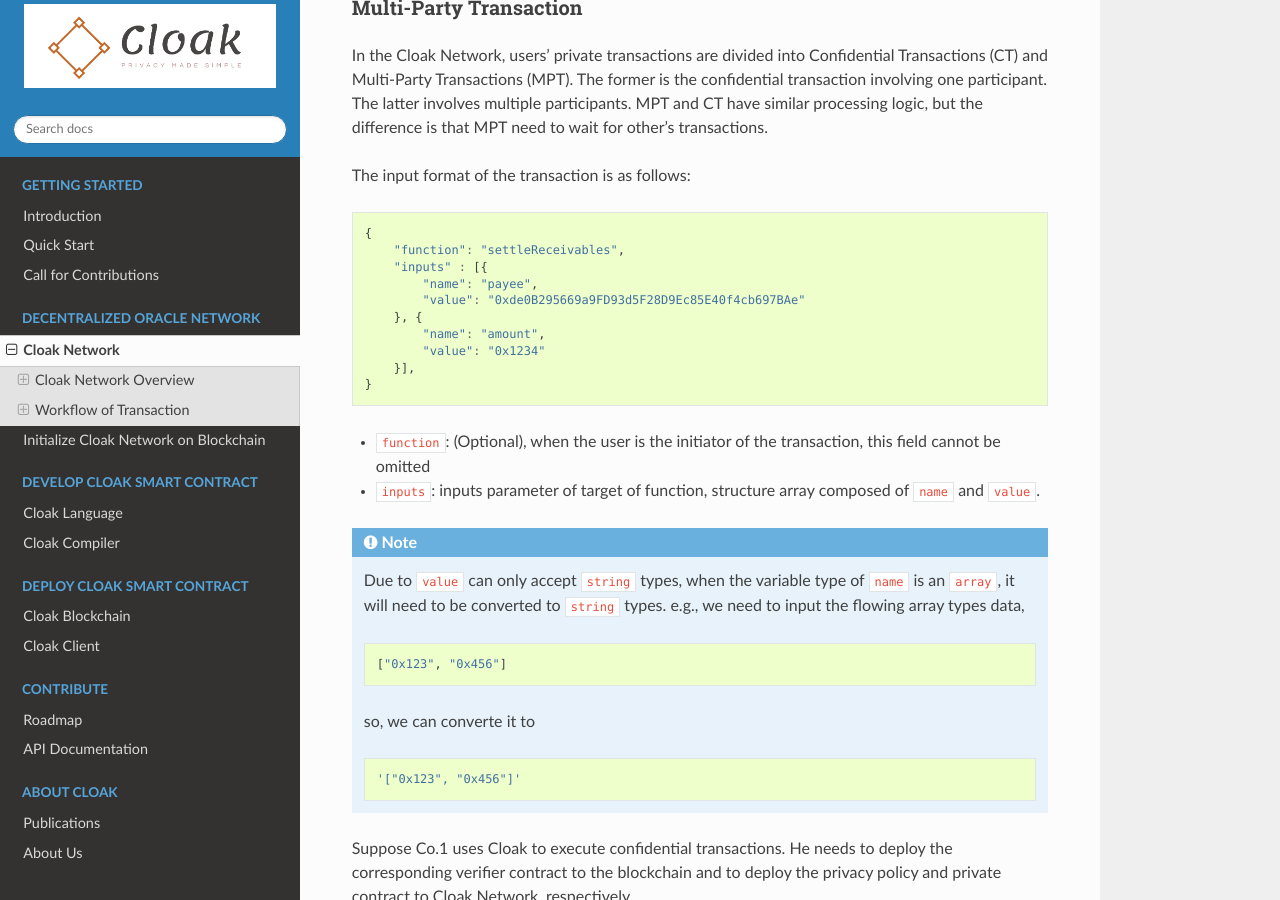
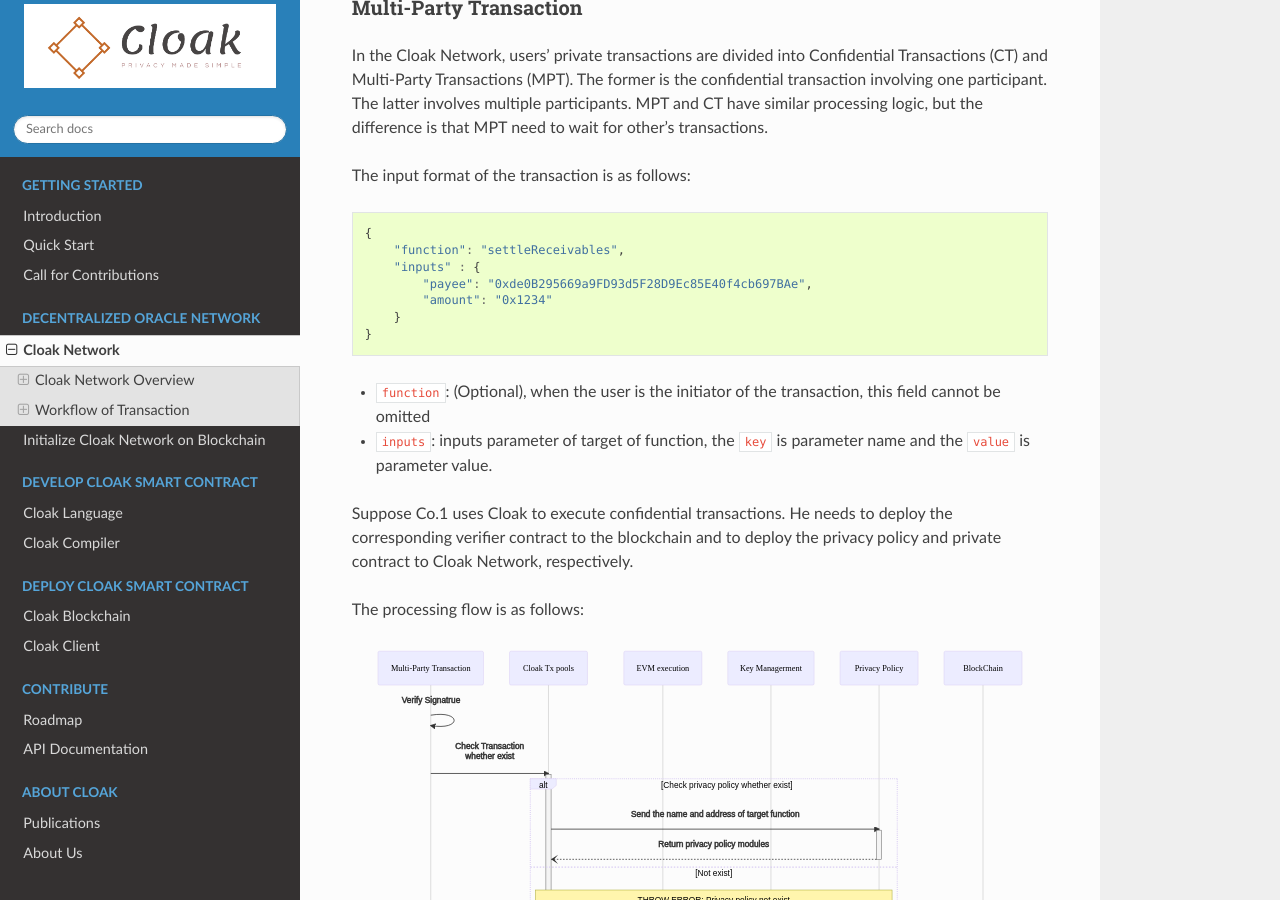
Before and after one commit to OxHainan/cloak-docs, a Sphinx documentation site: the page built from docs/source/tee-blockchain-architecture/cloak-network.rst, in a window 1280 px wide and 900 px high, scrolled down 3448 px. Built offline with Sphinx 7.4.7 and the Read the Docs theme 2.0.0, drawn with Linux system fonts in a browser that asks for light colours.

Commit message:
Update cloak-network.rst

```diff
--- a/docs/source/tee-blockchain-architecture/cloak-network.rst
+++ b/docs/source/tee-blockchain-architecture/cloak-network.rst
@@ -141,32 +141,15 @@
 
     {
         "function": "settleReceivables",
-        "inputs" : [{
-            "name": "payee",
-            "value": "0xde0B295669a9FD93d5F28D9Ec85E40f4cb697BAe"
-        }, {
-            "name": "amount",
-            "value": "0x1234"
-        }],
+        "inputs" : {
+            "payee": "0xde0B295669a9FD93d5F28D9Ec85E40f4cb697BAe",
+            "amount": "0x1234"
+        }
     }
 
 * ``function``: (Optional), when the user is the initiator of the transaction, this field cannot be omitted
 
-* ``inputs``: inputs parameter of target of function, structure array composed of ``name`` and ``value``.
-
-.. note::
-    Due to ``value`` can only accept ``string`` types, when the variable type of ``name`` is an ``array``, it will
-    need to be converted to ``string`` types. e.g., we need to input the flowing array types data,
-
-    .. code::
-
-        ["0x123", "0x456"]
-
-    so, we can converte it to
-
-    .. code-block::
-
-        '["0x123", "0x456"]'
+* ``inputs``: inputs parameter of target of function, the ``key`` is parameter name and the ``value`` is parameter value.
 
 Suppose Co.1 uses Cloak to execute confidential transactions.
 He needs to deploy the corresponding verifier contract to the blockchain and to deploy the privacy
```
